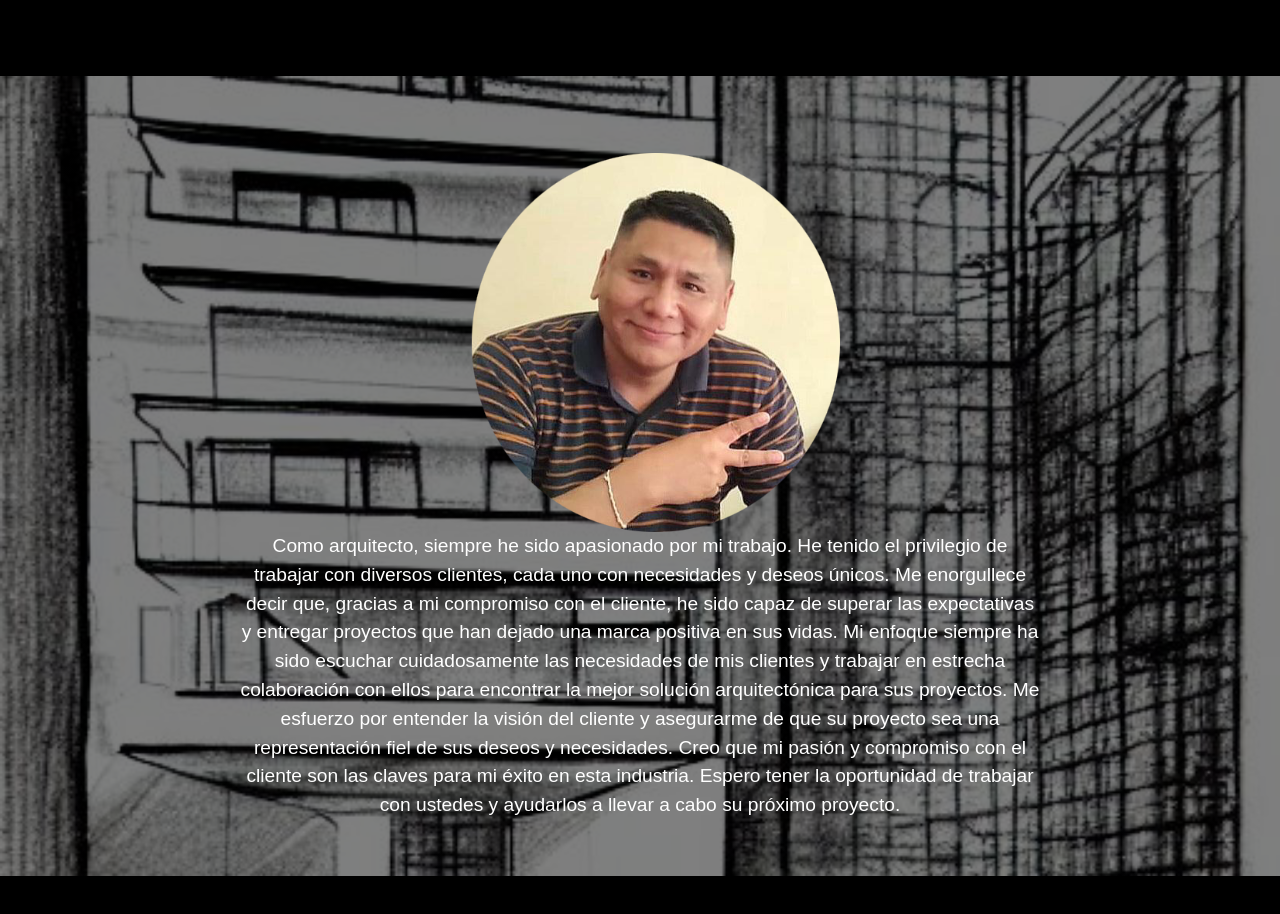
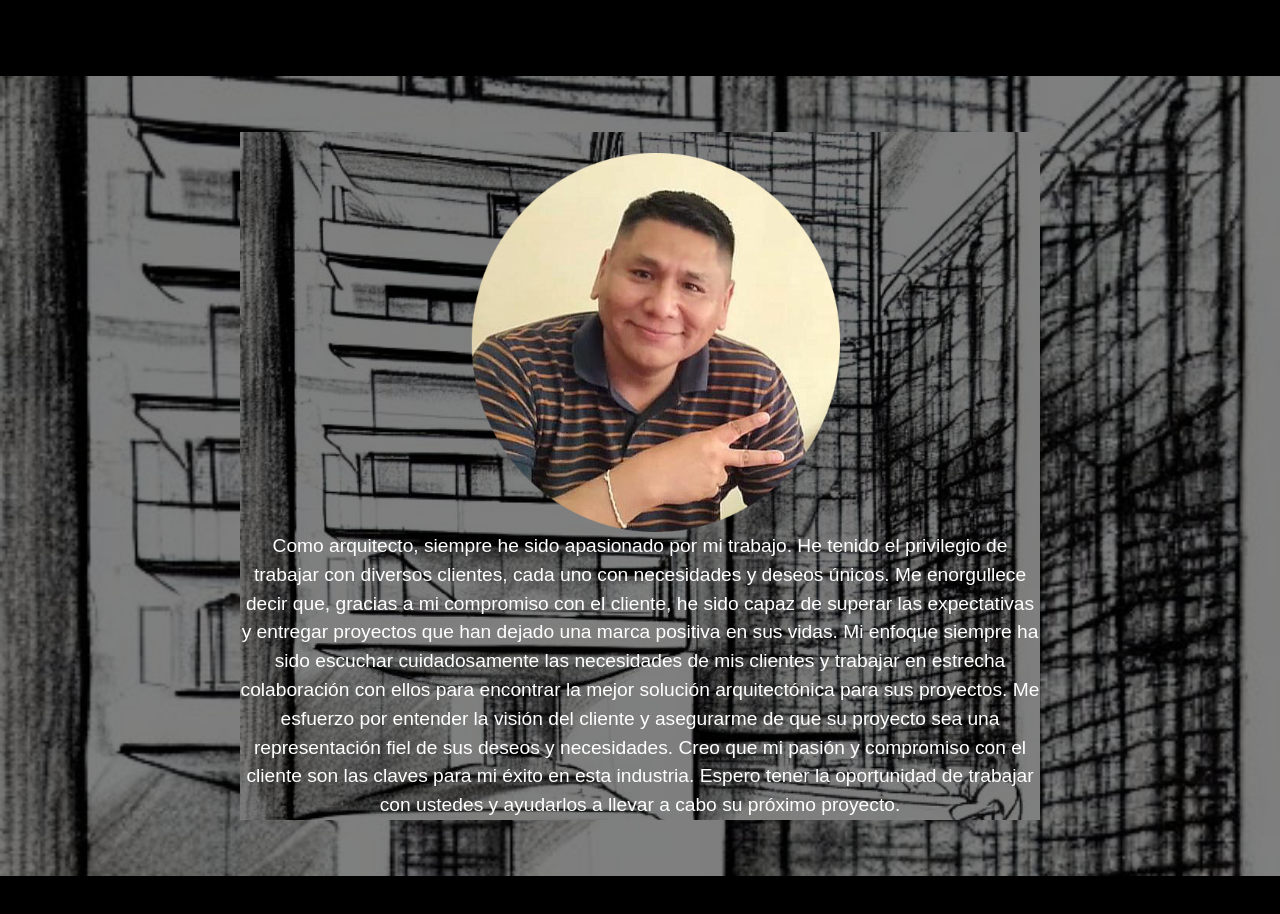
Before and after one commit to crisancio/arqmam, a plain HTML site: page index.html in a window 1280 px wide. Shown: the part 1580-2494 px from the top of the page. Drawn offline with nearby package versions, Linux system fonts and the light colour scheme.

Commit message:
Update index.html

```diff
--- a/index.html
+++ b/index.html
@@ -118,7 +118,7 @@
   </section>
 
   <section id="sobremi" class="sobremi" >
-    <div>
+    <div class="sobremi">
         <img src="imagenes/chino.png" class="img-fluid" alt="foto arquitecto">
         <p>Como arquitecto, siempre he sido apasionado por mi trabajo. He tenido el privilegio de trabajar con diversos clientes, cada uno con necesidades y deseos únicos. Me enorgullece decir que, gracias a mi compromiso con el cliente, he sido capaz de superar las expectativas y entregar proyectos que han dejado una marca positiva en sus vidas.
                 Mi enfoque siempre ha sido escuchar cuidadosamente las necesidades de mis clientes y trabajar en estrecha colaboración con ellos para encontrar la mejor solución arquitectónica para sus proyectos. Me esfuerzo por entender la visión del cliente y asegurarme de que su proyecto sea una representación fiel de sus deseos y necesidades.
```
